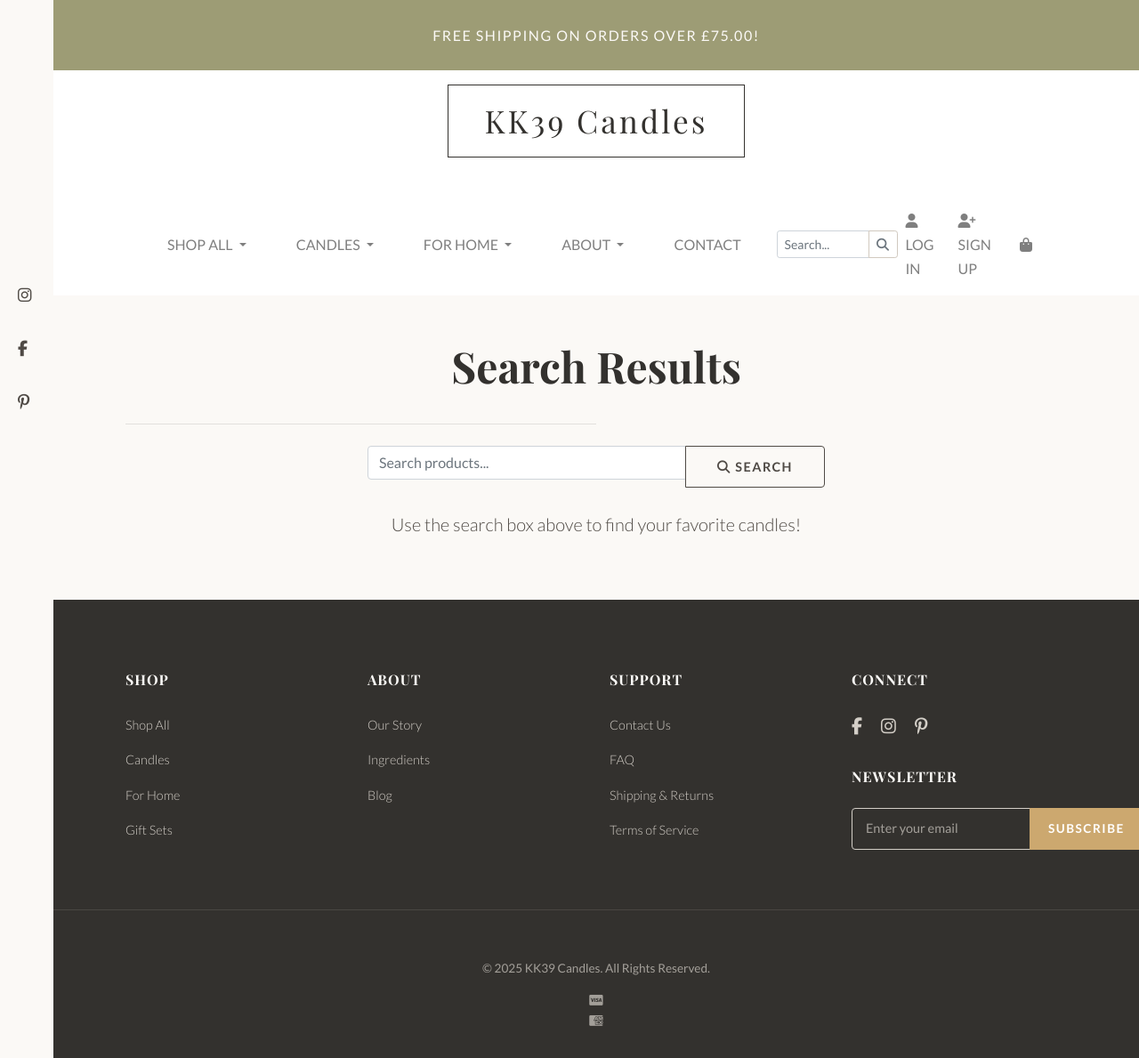
After one commit to kristine-kiki/KK39_Candles, a Django app: page /search/ in a window 1280 px wide. The commit adds this page. Shown: the whole page at 89% size. Run offline with Django 3.2, Linux system fonts and the light colour scheme; some libraries are stand-ins or nearby versions.

Commit message:
add search funcioanlity.Update views, urls

```diff
--- a/KK39_Candles/urls.py
+++ b/KK39_Candles/urls.py
@@ -17,6 +17,7 @@
 from django.urls import path, include
 from django.conf import settings
 from django.conf.urls.static import static
+from products import views as product_views
 from .views import handler404
 
 urlpatterns = [
@@ -29,6 +30,7 @@
     path('profile/', include('profiles.urls')),
     path('about/', include('about.urls', namespace='about')),
     path('support/', include('contact.urls', namespace='contact')),
+    path('search/', product_views.product_search, name='search_results'),
     path('summernote/', include('django_summernote.urls')),
 ] + static(settings.MEDIA_URL, document_root=settings.MEDIA_ROOT)
 
--- /dev/null
+++ b/products/templates/products/search_results.html
@@ -0,0 +1,100 @@
+{% extends "base.html" %}
+{% load static %}
+
+{% block title %}
+    {% if query %}
+        Search Results for "{{ query }}"
+    {% else %}
+        Search Products
+    {% endif %}
+     - KK39 Candles
+{% endblock %}
+
+{% block content %}
+<div class="container my-5 content-container">
+    <div class="row">
+        <div class="col text-center">
+            <h1 class="logo-font page-title">Search Results</h1>
+            <hr class="w-50 mb-4">
+        </div>
+    </div>
+
+    {# Search form again for convenience #}
+    <div class="row mb-4">
+        <div class="col-12 col-md-8 offset-md-2 col-lg-6 offset-lg-3">
+            <form method="GET" action="{% url 'search_results' %}" class="search-form">
+                <div class="input-group">
+                    <input class="form-control" type="search" name="q" placeholder="Search products..." aria-label="Search" value="{{ query|default_if_none:'' }}">
+                    <div class="input-group-append">
+                        <button class="btn btn-primary" type="submit" aria-label="Submit search">
+                            <i class="fas fa-search"></i> Search
+                        </button>
+                    </div>
+                </div>
+            </form>
+        </div>
+    </div>
+
+
+    {% if query %}
+        {# A search query was provided #}
+        <div class="row mb-3">
+            <div class="col">
+                {% if results %}
+                    {# Query provided, and results were found #}
+                    <p class="text-muted search-query-display">Showing results for: <strong>"{{ query }}"</strong> ({{ results|length }} found)</p>
+                {% else %}
+                    {# Query provided, but no results found #}
+                    {# The Django message from views.py for "no results" will also show up via base.html #}
+                    <p class="text-center lead">We couldn't find any products matching your search for "<strong>{{ query }}</strong>". Please try a different term.</p>
+                {% endif %}
+            </div>
+        </div>
+    {% elif request.GET.q == "" %}
+        <div class="col-12 text-center"><p class="lead">Please enter a search term to find products.</p></div>
+    {% else %}
+
+        <div class="col-12 text-center"><p class="lead">Use the search box above to find your favorite candles!</p></div>
+    {% endif %}
+
+
+    <div class="product-grid">
+        {% if results %}
+            {% for product in results %}
+                <div class="product-card">
+                    <div class="product-image-container">
+                        {% if product.image %}
+                        <a href="{% url 'product_detail' product.id %}">
+                            <img src="{{ product.image.url }}" alt="{{ product.name }}">
+                        </a>
+                        {% else %}
+                            <a href="{% url 'product_detail' product.id %}">
+                                <img src="{{ MEDIA_URL }}no_image.png" alt="{{ product.name }}">
+                            </a>
+                        {% endif %}
+                    </div>
+                    <h3>{{ product.name }}</h3>
+                    {% if product.category.exists %}
+                        <p class="small mt-1 mb-0 category-link-wrapper">
+                            {% for category in product.category.all %}
+                                <a class="text-muted" href="{% url 'products' %}?category={{ category.name }}">
+                                    <i class="fas fa-tag mr-1"></i>{{ category.friendly_name|default:category.name }}
+                                </a>{% if not forloop.last %}, {% endif %}
+                            {% endfor %}
+                        </p>
+                    {% endif %}
+                    <p class="price">£{{ product.price|floatformat:2 }}</p>
+                    <div class="rating-and-button-wrapper">
+                        {% if product.rating %}
+                            <small class="text-muted product-rating-display"><i class="fas fa-star mr-2"></i>{{ product.rating }} / 5</small>
+                        {% else %}
+                            <small class="text-muted product-rating-display">No Rating</small>
+                        {% endif %}
+                        <a href="{% url 'product_detail' product.id %}" class="btn btn-tertiary">View Product</a>
+                    </div>
+                </div>
+            {% endfor %}
+        {% endif %}
+    </div>
+</div>
+{% endblock %}
--- a/products/urls.py
+++ b/products/urls.py
@@ -6,4 +6,5 @@
     path('<int:product_id>/', views.product_detail, name='product_detail'),
     path('add/', views.add_product, name='add_product'),
     path('edit/<int:product_id>/', views.edit_product, name='edit_product'),
+    path('search/', views.product_search, name='search_results'),
 ]
--- a/products/views.py
+++ b/products/views.py
@@ -1,6 +1,7 @@
 from django.shortcuts import render, redirect, reverse, get_object_or_404
 from django.contrib import messages
 from django.contrib.auth.decorators import login_required
+from django.contrib.postgres.search import SearchVector, SearchQuery, SearchRank
 from django.db.models.functions import Lower
 from django.db.models import Q
 from .models import Product, Category, Rating
@@ -204,3 +205,38 @@
     }
 
     return render(request, 'products/add_rating.html', context)
+
+def product_search(request):
+    query_text = None
+    results = []
+    search_performed = False
+
+    if 'q' in request.GET:
+        search_performed = True
+        query_text = request.GET.get('q').strip()
+
+        if query_text:
+            vector = SearchVector('name', weight='A') + \
+                     SearchVector('description', weight='B') + \
+                     SearchVector('category__name', weight='C') + \
+                     SearchVector('category__friendly_name', weight='C')
+
+            search_query_obj = SearchQuery(query_text, search_type='websearch')
+
+            results = Product.objects.annotate(
+                search=vector,  # Annotate the queryset with the search vector, aliased as 'search'
+                rank=SearchRank(vector, search_query_obj)
+            ).filter(search=search_query_obj, rank__gte=0.01).order_by('-rank').distinct()
+
+            if not results.exists():
+                messages.info(request, f"No products found matching '{query_text}'.")
+
+        else:
+            messages.error(request, "Please enter a search term.")
+
+    context = {
+        'query': query_text,
+        'results': results,
+        'search_performed': search_performed
+    }
+    return render(request, 'products/search_results.html', context)
--- a/templates/includes/utility-nav.html
+++ b/templates/includes/utility-nav.html
@@ -2,10 +2,20 @@
 {% load bag_tools %}
 
 
-<ul class="navbar-nav utility-links">
+<ul class="navbar-nav utility-links align-items-center">
     <li class="nav-item">
-        <a class="nav-link" href="#"><i class="fas fa-search"></i></a>
+        <form method="GET" action="{% url 'search_results' %}" class="form-inline my-2 my-lg-0" id="utility-search-form">
+            <div class="input-group input-group-sm"> {# Using input-group for better cohesion #}
+                <input class="form-control" type="search" name="q" placeholder="Search..." aria-label="Search" value="{{ request.GET.q }}">
+                <div class="input-group-append">
+                    <button class="btn btn-outline-secondary" type="submit" aria-label="Submit search">
+                        <i class="fas fa-search"></i>
+                    </button>
+                </div>
+            </div>
+        </form>
     </li>
+
     {% if user.is_authenticated %}
         <li class="nav-item dropdown">
             <a class="nav-link dropdown-toggle" href="#" id="utilityUserDropdown" role="button" data-toggle="dropdown" aria-haspopup="true" aria-expanded="false">
```
Also changed, not shown: README.md, 1 other file.
